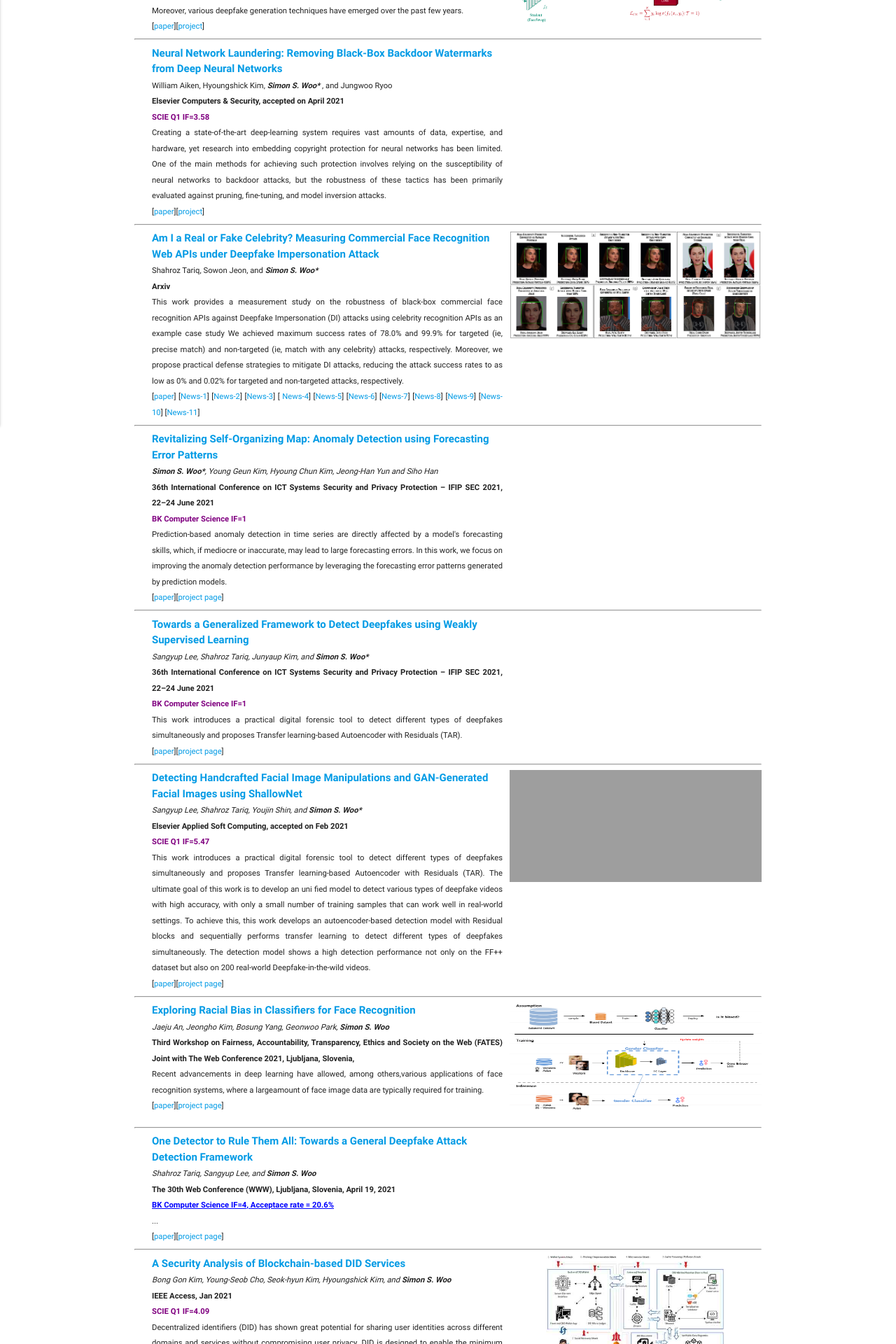
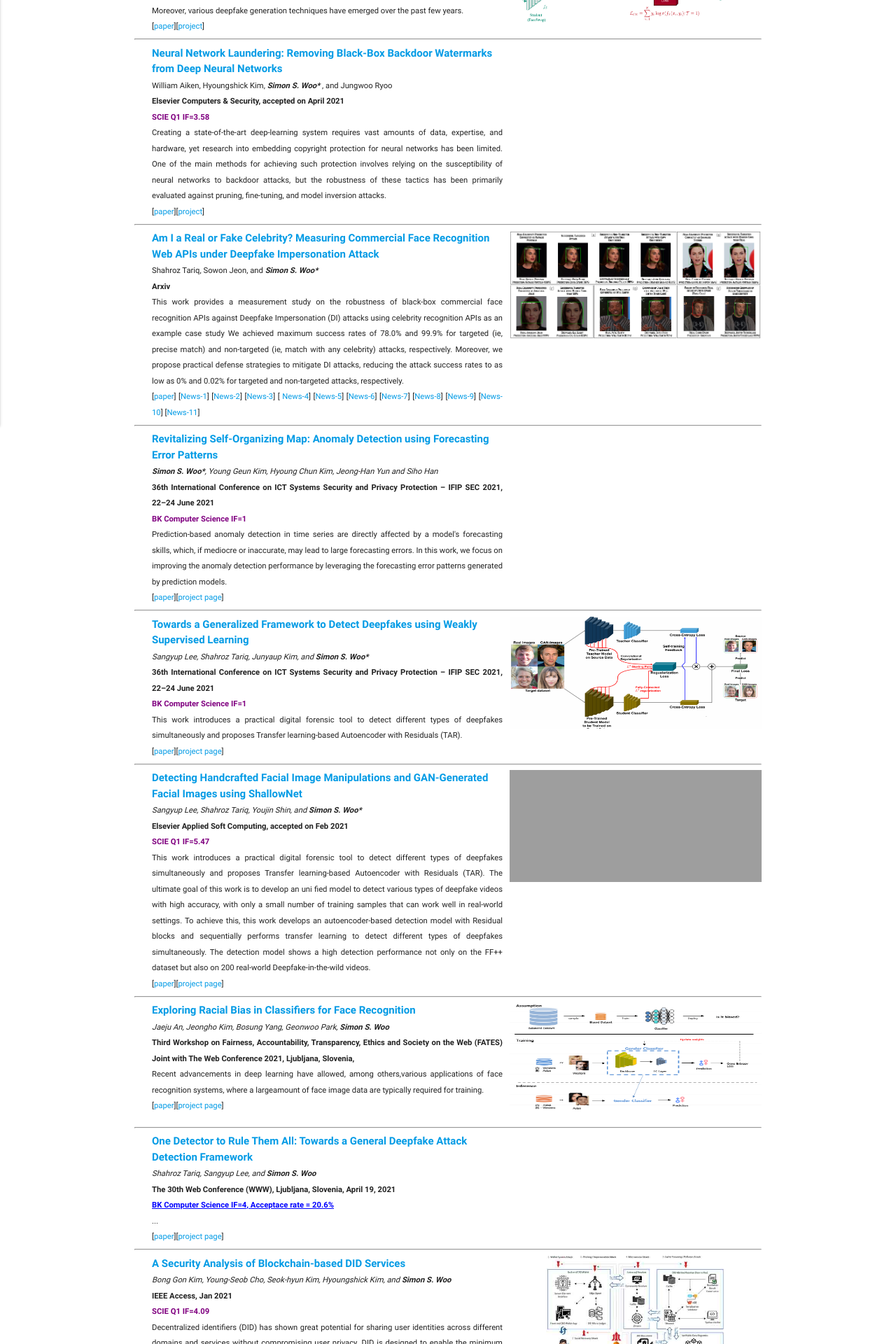
Before and after one commit to Yurim990507/DASH-Lab.github.io, a Jekyll site: the page built from example2.md, in a window 1280 px wide. Shown: the part 352-2272 px from the top of the page at 70% size. Built offline with Jekyll 4.4.1, drawn with Linux system fonts in a browser that asks for light colours; grey boxes are pictures that could not be loaded.

Commit message:
Update example2.md

```diff
--- a/example2.md
+++ b/example2.md
@@ -158,7 +158,7 @@ permalink: /Publications/
                         </table>
         </div>
         <div class="col-lg-3" style="vertical-align: middle;display:flex;flex-direction:row;justify-content:center">
-                <img src=""  style="max-height:160px;width: 360px; margin-bottom:10px">
+                <img src="tgd.png"  style="max-height:160px;width: 360px; margin-bottom:10px">
         </div>
     </div>
     <hr>
```
